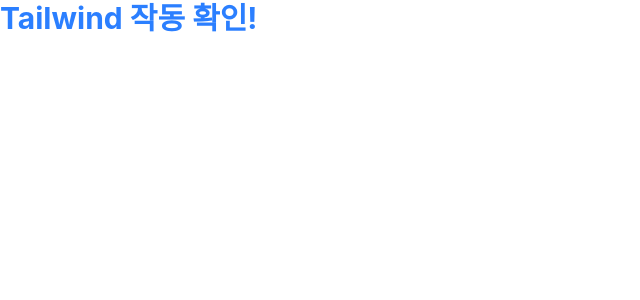
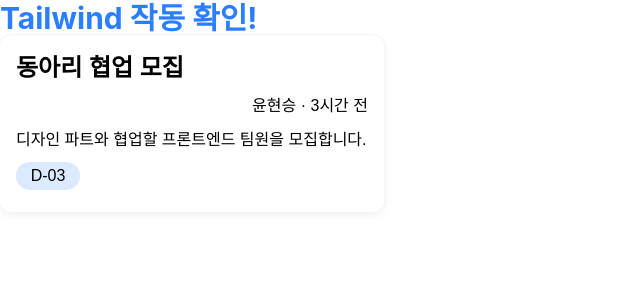
Before and after one commit to skhu-capstone/Capstone_Frontend, a React (Vite) app: page / in a window 1280 px wide. Shown: the top 300 px of the page, without its empty margins (0-640 px from the left). Built offline with nearby package versions, Linux system fonts and the light colour scheme; a web font is replaced by a local one.

Commit message:
Test: CollaboCard 컴포넌트 테스트 추가 (#1)

```diff
--- a/src/App.jsx
+++ b/src/App.jsx
@@ -1,6 +1,17 @@
+import CollaboCard from "./components/common/CollaboCard";
+
 function App() {
   return (
-    <h1 className="text-3xl font-bold text-blue-500">Tailwind 작동 확인!</h1>
+    <>
+      <h1 className="text-3xl font-bold text-blue-500">Tailwind 작동 확인!</h1>
+      <CollaboCard
+        title="동아리 협업 모집"
+        author="윤현승"
+        time="3시간 전"
+        content="디자인 파트와 협업할 프론트엔드 팀원을 모집합니다."
+        dDay="D-03"
+      />
+    </>
   );
 }
 export default App;
```
